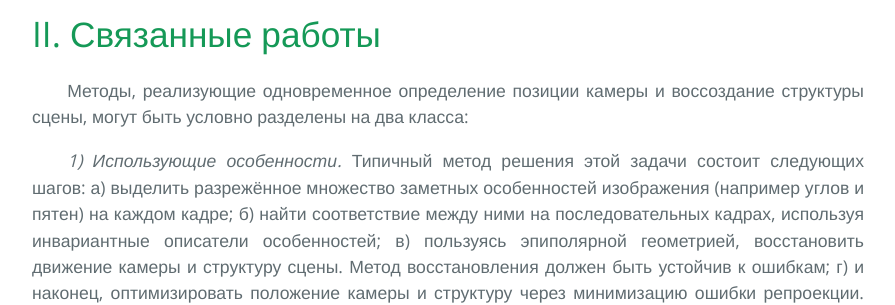
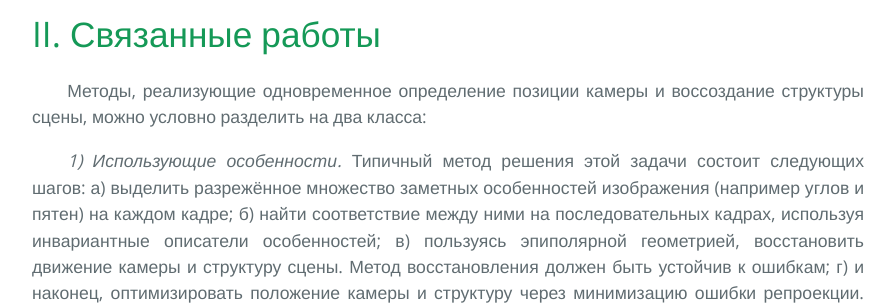
Before and after one commit to i-v-s/slam, a Jekyll site: the page built from svo2.md, in a window 1280 px wide and 900 px high, scrolled down 3189 px. Shown: the part 182-487 px from the top of the window, without its empty margins (192-1087 px from the left). Built offline with Jekyll 4.4.1, drawn with Linux system fonts in a browser that asks for light colours; our own code applies the rules of GitHub Pages for plain Markdown files; formulas are drawn with MathJax 3.

Commit message:
Updated svo2.md

```diff
--- a/svo2.md
+++ b/svo2.md
@@ -127,7 +127,7 @@ the UZH Forschungskredit, and the SNSF-ERC Starting Grant.
 # II. Связанные работы
 
 Методы, реализующие одновременное определение позиции камеры и воссоздание
-структуры сцены, могут быть условно разделены на два класса:
+структуры сцены, можно условно разделить на два класса:
 
 *1) Использующие особенности.* Типичный метод решения этой
 задачи состоит следующих шагов:
```
